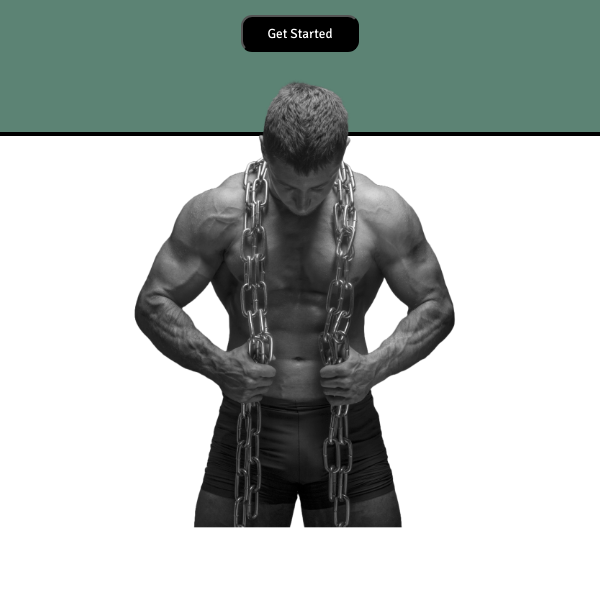
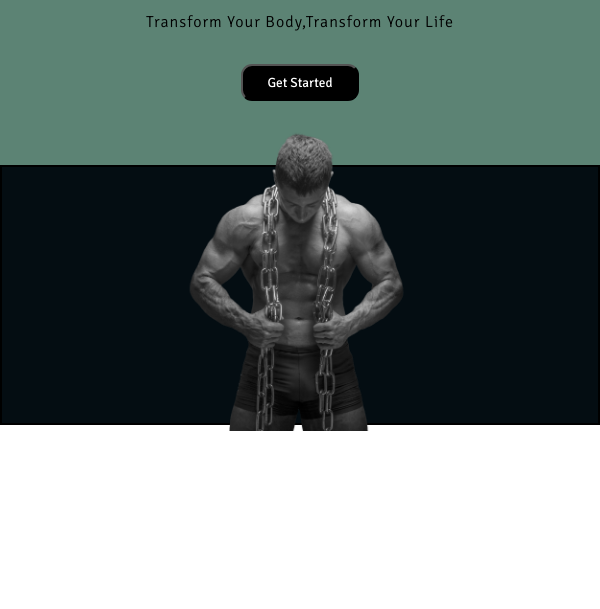
Before and after one commit to PrtkPokhrel/Power-House-Fitness, a plain HTML site: page index.html in a window 600 px wide. Shown: the part 191-800 px from the top of the page. Drawn offline with Linux system fonts and the light colour scheme.

Commit message:
made the navigation and about page responsibe

```diff
--- a/index.html
+++ b/index.html
@@ -26,15 +26,17 @@
 
 <!-- About section starts from here -->
 
-        <section class="about">
+
 
             <div class="about--content">
                 <div class=" about--top about--content__heading"><h1>Discover Your Strength</h1></div>
                 <div class=" about--top  about--content__para">Transform Your Body,Transform Your Life </div>
                 <div class=" about--top  about--content__btn"><button class="btn btn-primary">Get Started</button> </div>
             </div>
-            <div class="about--content__image"><img src="Assets/gym1.png" alt="" class="gymImage"></div>
-        </section>
+
+        <div class="about--content__image">
+            <img src="Assets/gym1.png" alt="" class="gymImage">
+        </div>
 
 
 
--- a/script.js
+++ b/script.js
@@ -12,3 +12,7 @@
             nav.classList.toggle('show');
         })
     });
+
+    // 780
+    // 862
+    //65956
--- a/style.css
+++ b/style.css
@@ -41,7 +41,7 @@ a:hover{
 }
 
 /* About section starts from here */
-.about{
+.about--content{
     background-color: #5C8374;
 }
 
@@ -64,6 +64,9 @@ a:hover{
 }
 
 /* Media quiery starts from here */
+
+
+
 @media(max-width:700px){
     .mid{
     display: none;
@@ -102,17 +105,58 @@ a:hover{
         font-family: "Signika", sans-serif;
     }
 
+
     .about--content__image{
-        border: 2px solid black;
         background: #040D12;
+        /* padding-top: rem; */
+        display: flex;
+        justify-content: center;
+        padding-top: 14rem;
+        /* align-items: center;  */
+    }
+
+    .gymImage{
+        position: absolute;
+        top: 20rem;
+        width: 30vh;
+        z-index: 100;
+    }
 
     }
-    .gymImage{
-        width:60vw;
-        z-index: 100;
-        top: 60%;
-        left: 50%;
-        right: 50%;
-        transform: translate(-50%, -50%);
+
+    @media (max-width:332px) {
+        .about--content__image{
+            padding-top: 14rem;
+        }
+        .gymImage{
+            top:23rem
+        }
     }
-}
+
+    @media (min-width:333px) and (max-width:444px){
+        .about--content__image{
+            padding-top: 15rem;
+        }
+        .gymImage{
+            top:18rem
+        }
+    }
+
+
+    @media (min-width:445px) and (max-width:600px){
+
+        .about--content{
+            padding:2rem 3rem;
+            padding-bottom: 4rem;
+        }
+        .about--content__para{
+            margin: 1rem 0;
+            font-size: 1rem;
+        }
+        .about--content__image{
+            padding-top:16rem;
+        }
+        .gymImage{
+            top:19rem
+        }
+    }
```
